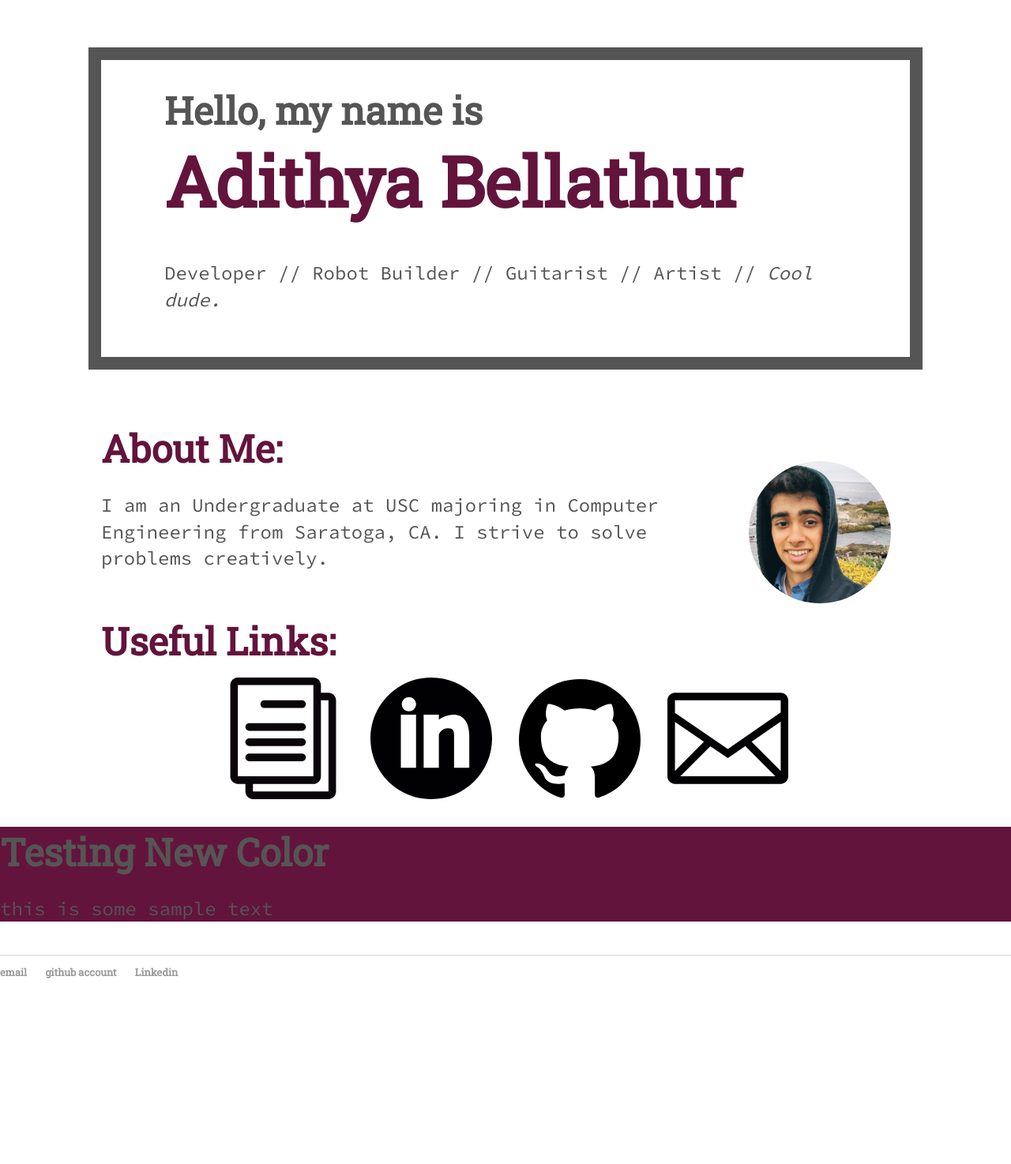
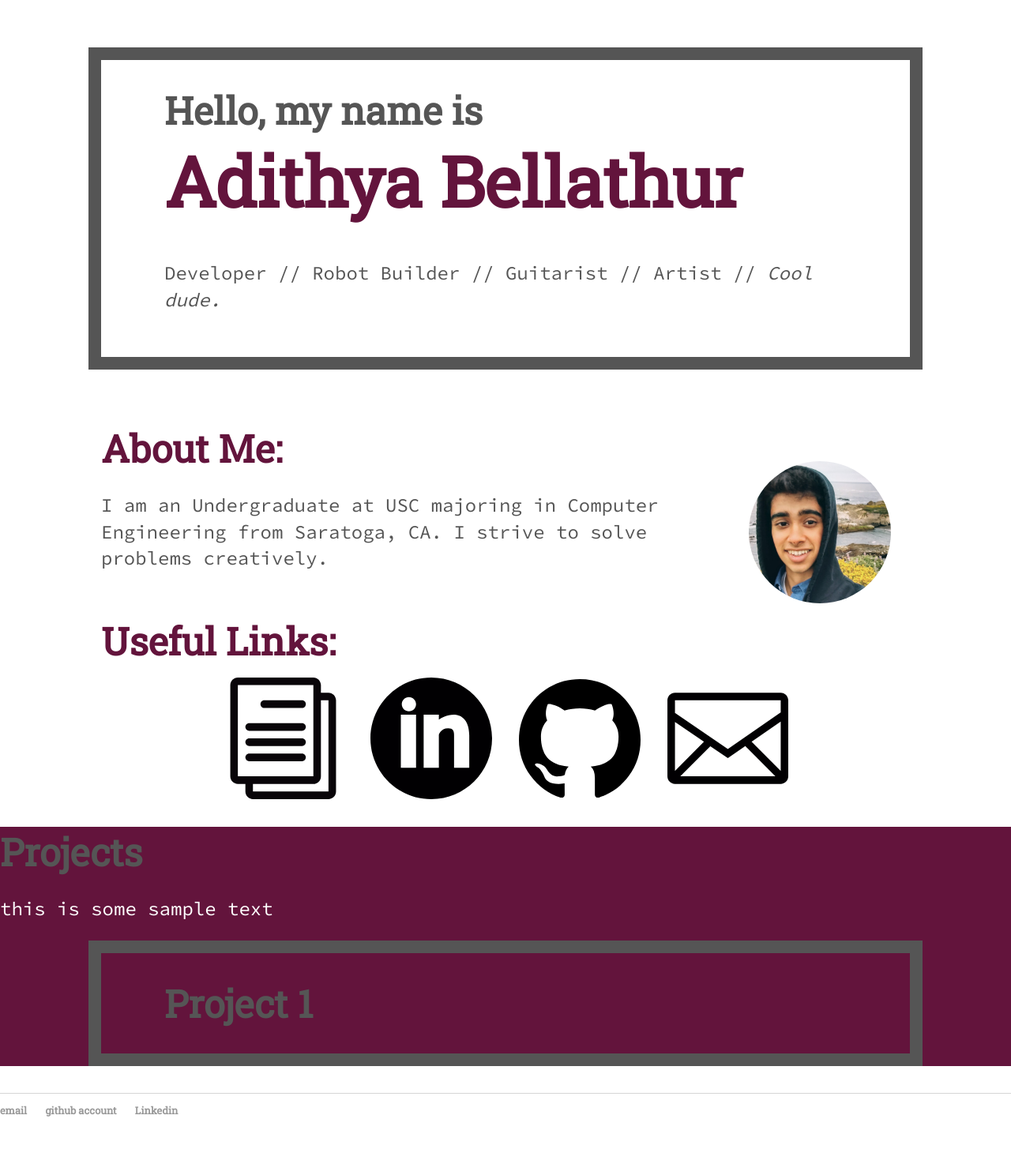
Before and after one commit to adibellathur/adibellathur.github.io, a Jekyll site: the page built from index.html, in a window 1280 px wide. Shown: the whole page at 79% size. Built offline with Jekyll 4.4.1, drawn with Linux system fonts in a browser that asks for light colours; before the commit the page ends 1299 px from its top, so only the background shows below that.

Commit message:
adding projects templating

```diff
--- a/css/main.css
+++ b/css/main.css
@@ -82,3 +82,6 @@ ul.posts li {
     border-radius: 50%;
 	padding: 1em;
 }
+.white {
+	color: white;
+}
--- a/index.html
+++ b/index.html
@@ -46,8 +46,11 @@ title: Adithya Bellathur
 		</center>
 	</div>
 	<div class="theme-color">
-		<h1>Testing New Color</h1>
-		<p>this is some sample text <p>
+		<h1>Projects</h1>
+		<p class="white">this is some sample text <p>
+		<div class="boxed">
+			<h1>Project 1</h1>
+		</div>
 	</div>
 	<br>
 </div><!-- /.blurb -->
```
